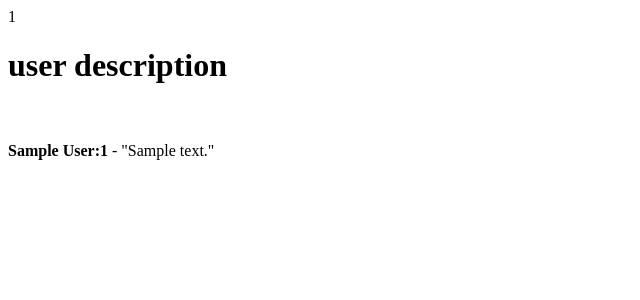
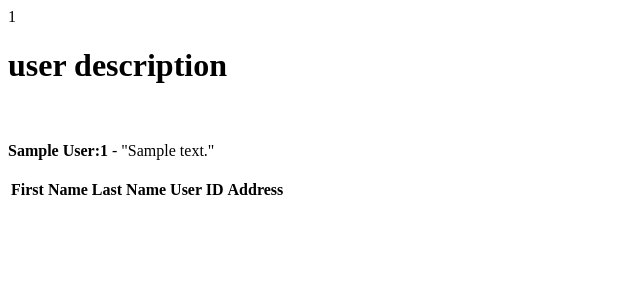
Before and after one commit to animacpac/CS341-PHP, a PHP site: page /web/scripture_details.php?id=1 in a window 1280 px wide. Shown: the top 300 px of the page, without its empty margins (0-640 px from the left). Run offline with PHP 8.4, Linux system fonts and the light colour scheme; tables that the repository leaves empty or names only in its code hold one stand-in row (values such as "Sample post"); data that the repository does not hold is empty; some libraries are stand-ins or nearby versions.

Commit message:
Update scripture_details.php

```diff
--- a/web/scripture_details.php
+++ b/web/scripture_details.php
@@ -1,5 +1,6 @@
 <?php include "sr1.php" ; ?>
-
+<!DOCTYPE html>
+<html>
 <?php
     //Check if the page has been called adter a post method
 
@@ -14,8 +15,25 @@
 
         foreach ($rows as $row )
         {
+
          echo '<b>' . $row['first_name'] . ' ' . $row['last_name'] . ':' . $row['userid'] . '</b>';
          echo ' - "' . $row['content'] . '"';
          echo '<br><br>';
         }
  ?>
+ <table>
+    <tr>
+        <th>First Name</th>
+        <th>Last Name</th>
+        <th>User ID</th>
+        <th>Address</th>
+    </tr>
+    <tr>
+        <td><?php echo $row->first_name; ?></td>
+        <td><?php echo $row->last_name; ?></td>
+        <td><?php echo $row->userid; ?></td>
+        <td><?php echo $row->content; ?></td>
+    </tr>
+
+
+ </html>
```
